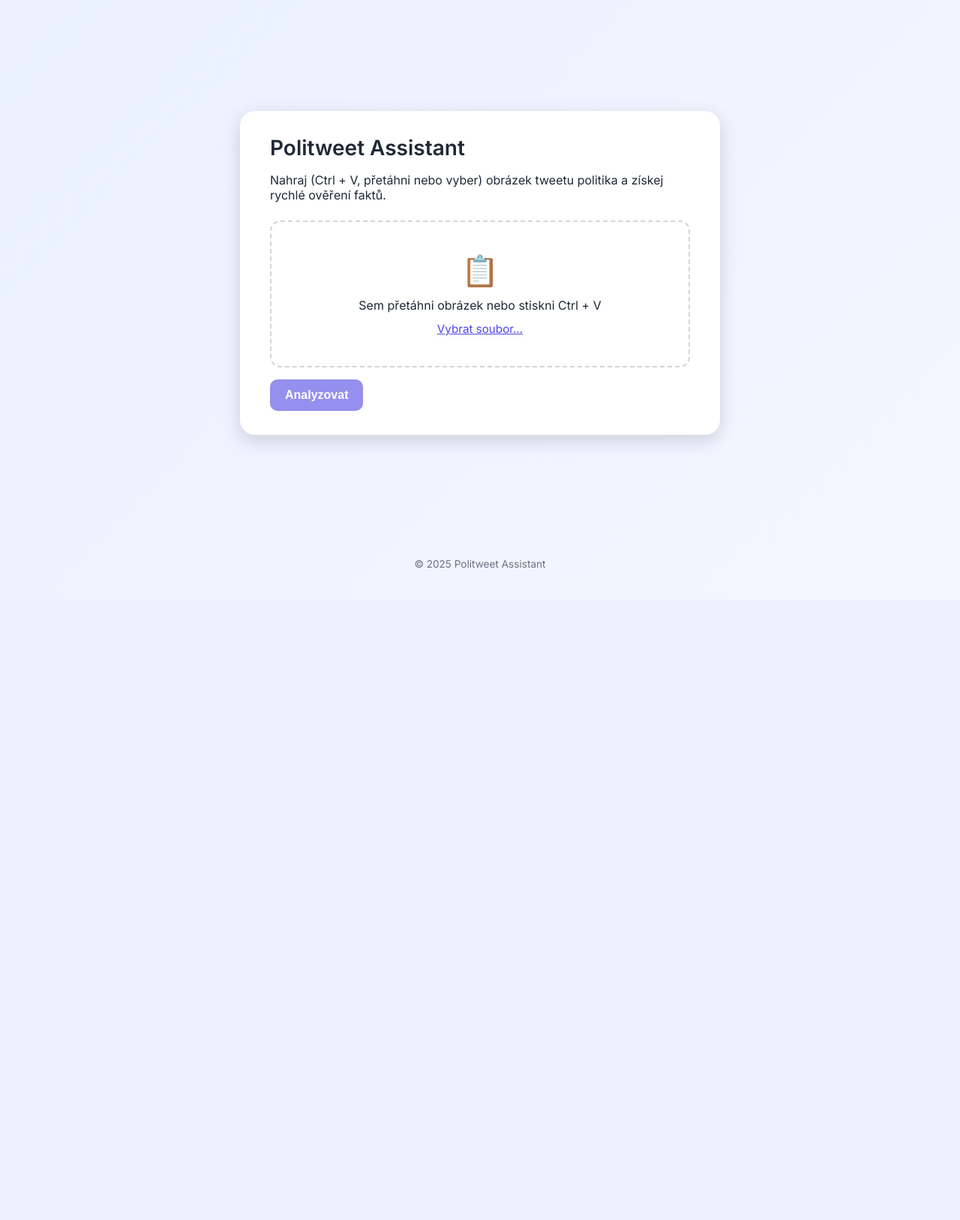
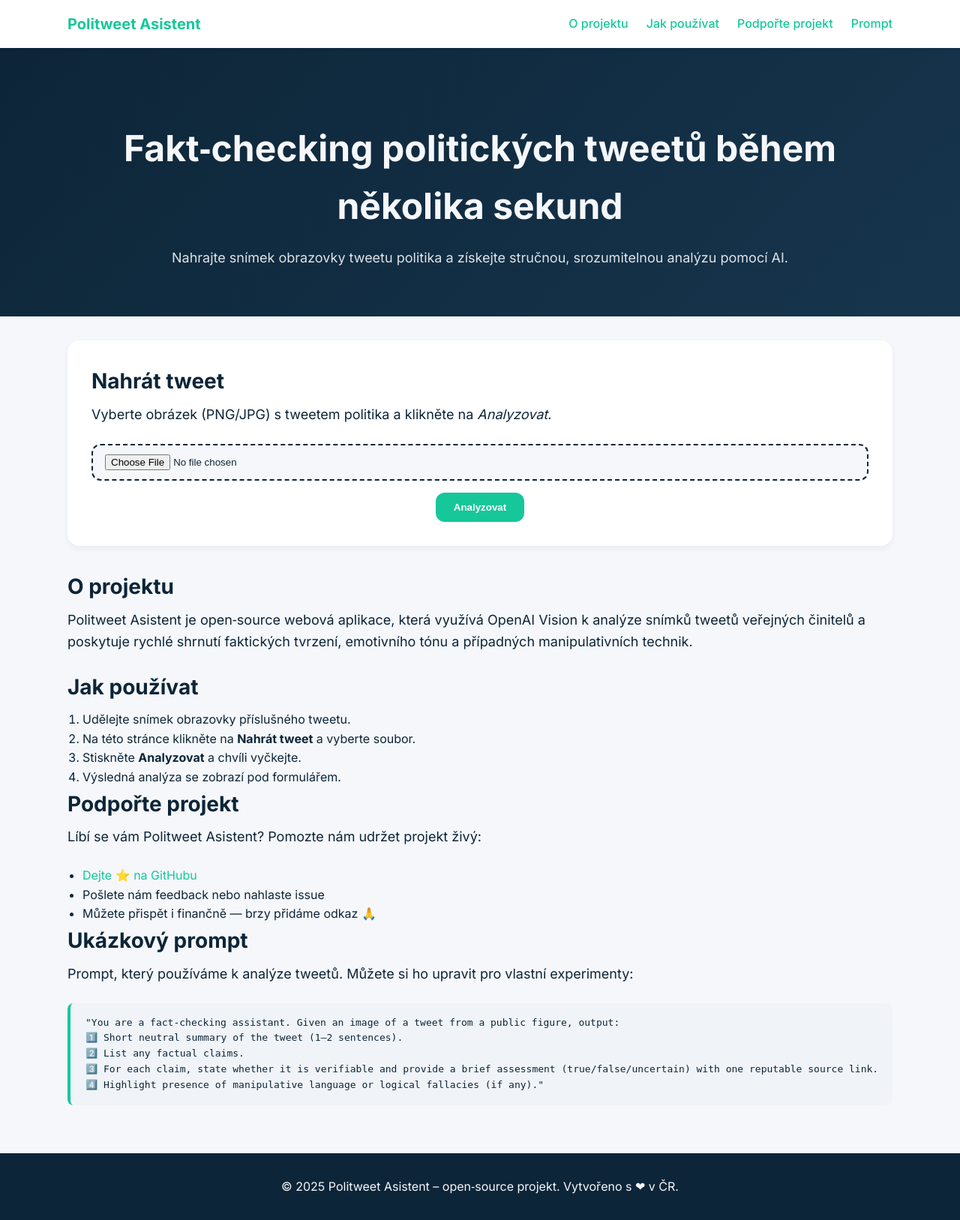
Before and after one commit to JiriMynar/politweet-assistant, a Flask app: page / in a window 1280 px wide. Shown: the whole page at 75% size. Before the commit the page ends 758 px from the top, so only its background shows below. Run offline with Flask 3, Linux system fonts and the light colour scheme.

Commit message:
Update index.html

```diff
--- a/templates/index.html
+++ b/templates/index.html
@@ -2,54 +2,196 @@
 <html lang="cs">
 <head>
   <meta charset="UTF-8" />
-  <title>Politweet Assistant</title>
+  <meta http-equiv="X-UA-Compatible" content="IE=edge" />
+  <meta name="viewport" content="width=device-width, initial-scale=1.0" />
+  <title>Politweet Asistent – Fact‑checking nástroj</title>
+  <!-- Google Fonts -->
+  <link rel="preconnect" href="https://fonts.googleapis.com">
+  <link rel="preconnect" href="https://fonts.gstatic.com" crossorigin>
+  <link href="https://fonts.googleapis.com/css2?family=Inter:wght@400;500;600;700&display=swap" rel="stylesheet">
+  <!-- Ikony – lucide (CDN) -->
+  <script src="https://unpkg.com/lucide@latest"></script>
+  <!-- Vlastní styly (lze oddělit do static/style.css) -->
+  <style>
+    /* ======= VZHLED "FACT‑CHECKER" ======= */
+    :root {
+      --dark: #0d2538;
+      --primary: #16c79a;
+      --light: #f5f7fa;
+      --card: #ffffff;
+    }
+    * { box-sizing: border-box; margin: 0; padding: 0; }
+    html { scroll-behavior: smooth; }
+    body {
+      font-family: "Inter", sans-serif;
+      color: var(--dark);
+      background: var(--light);
+      line-height: 1.6;
+    }
+    a { color: var(--primary); text-decoration: none; }
+    /* NAVBAR */
+    header {
+      background: var(--card);
+      box-shadow: 0 2px 4px rgba(0,0,0,.05);
+      position: sticky;
+      top: 0;
+      z-index: 1000;
+    }
+    .container { width: min(90%, 1100px); margin-inline: auto; }
+    nav { display: flex; align-items: center; justify-content: space-between; padding: 1rem 0; }
+    nav ul { display: flex; gap: 1.5rem; list-style: none; }
+    nav ul li a { font-weight: 500; }
+    /* HERO */
+    .hero {
+      display: grid;
+      place-items: center;
+      text-align: center;
+      padding: 6rem 0 4rem;
+      background: linear-gradient(135deg, var(--dark) 0%, #16354d 100%);
+      color: var(--light);
+    }
+    .hero h1 { font-size: clamp(2.2rem, 4vw, 3rem); margin-bottom: 1rem; }
+    .hero p { font-size: 1.125rem; opacity: 0.9; }
+    /* CARD */
+    .card {
+      background: var(--card);
+      border-radius: 1rem;
+      padding: 2rem;
+      box-shadow: 0 4px 8px rgba(0,0,0,.05);
+      margin-block: 2rem;
+    }
+    /* FORMS */
+    .file-input {
+      display: flex;
+      flex-direction: column;
+      gap: 1rem;
+      align-items: center;
+    }
+    input[type="file"] {
+      padding: .75rem 1rem;
+      border: 2px dashed var(--dark);
+      border-radius: .75rem;
+      width: 100%;
+      cursor: pointer;
+      background: var(--light);
+    }
+    button.upload {
+      background: var(--primary);
+      color: var(--card);
+      font-weight: 600;
+      padding: .75rem 1.5rem;
+      border: none;
+      border-radius: .75rem;
+      cursor: pointer;
+      transition: background .2s ease;
+    }
+    button.upload:hover { background: #13a884; }
+    /* SECTION TITLES */
+    section h2 { font-size: 1.75rem; margin-bottom: .5rem; }
+    section p.lead { font-size: 1.125rem; margin-bottom: 1.5rem; }
+    /* ANALÝZA */
+    .analysis {
+      white-space: pre-wrap;
+      background: #f0f4f8;
+      border-left: 4px solid var(--primary);
+      padding: 1rem 1.25rem;
+      border-radius: .5rem;
+    }
+    /* FOOTER */
+    footer {
+      margin-top: 4rem;
+      padding: 2rem 0;
+      background: var(--dark);
+      color: var(--light);
+      text-align: center;
+    }
+  </style>
+</head>
+<body>
+  <!-- Navigace -->
+  <header>
+    <div class="container">
+      <nav>
+        <a href="#" class="logo" style="font-weight:700;font-size:1.25rem">Politweet Asistent</a>
+        <ul>
+          <li><a href="#about">O projektu</a></li>
+          <li><a href="#how">Jak používat</a></li>
+          <li><a href="#support">Podpořte projekt</a></li>
+          <li><a href="#prompt">Prompt</a></li>
+        </ul>
+      </nav>
+    </div>
+  </header>
 
-  <link rel="stylesheet" href="{{ url_for('static', filename='style.css') }}" />
-  <link rel="preconnect" href="https://fonts.gstatic.com" />
-  <link href="https://fonts.googleapis.com/css2?family=Inter:wght@400;600&display=swap" rel="stylesheet" />
-  <meta name="viewport" content="width=device-width, initial-scale=1.0" />
-</head>
+  <!-- Hero sekce -->
+  <section class="hero">
+    <div class="container">
+      <h1>Fakt‑checking politických tweetů během několika sekund</h1>
+      <p>Nahrajte snímek obrazovky tweetu politika a získejte stručnou, srozumitelnou analýzu pomocí AI.</p>
+    </div>
+  </section>
 
-<body>
-  <main class="card">
-    <h1>Politweet Assistant</h1>
-    <p>Nahraj (Ctrl + V, přetáhni nebo vyber) obrázek tweetu politika a získej rychlé ověření faktů.</p>
+  <!-- Formulář / Analýza -->
+  <div class="container">
+    <section id="upload" class="card">
+      <h2>Nahrát tweet</h2>
+      <p class="lead">Vyberte obrázek (PNG/JPG) s tweetem politika a klikněte na <em>Analyzovat</em>.</p>
+      <form action="/" method="post" enctype="multipart/form-data" class="file-input">
+        <input type="file" name="image" accept="image/*" required>
+        <button type="submit" class="upload">Analyzovat</button>
+      </form>
+      {% if analysis %}
+        <div class="analysis" style="margin-top:2rem;">
+          {{ analysis }}
+        </div>
+      {% endif %}
+    </section>
 
-    <!-- DROP / PASTE ZÓNA -->
-    <div id="dropZone" tabindex="0">
-      <img id="preview" class="preview hidden" alt="Náhled obrázku" />
+    <section id="about">
+      <h2>O projektu</h2>
+      <p class="lead">Politweet Asistent je open‑source webová aplikace, která využívá OpenAI Vision k analýze snímků tweetů veřejných činitelů a poskytuje rychlé shrnutí faktických tvrzení, emotivního tónu a případných manipulativních technik.</p>
+    </section>
 
-      <div class="dz-content">
-        <span class="dz-icon">📋</span>
-        <span id="dzText">Sem přetáhni obrázek nebo stiskni Ctrl + V</span>
-        <span class="dz-pick">Vybrat soubor…</span>
-      </div>
+    <section id="how">
+      <h2>Jak používat</h2>
+      <ol style="margin-left:1.25rem;">
+        <li>Udělejte snímek obrazovky příslušného tweetu.</li>
+        <li>Na této stránce klikněte na <strong>Nahrát tweet</strong> a vyberte soubor.</li>
+        <li>Stiskněte <strong>Analyzovat</strong> a chvíli vyčkejte.</li>
+        <li>Výsledná analýza se zobrazí pod formulářem.</li>
+      </ol>
+    </section>
 
-      <input type="file" id="imageInput" name="image" accept="image/*" hidden />
-    </div>
+    <section id="support">
+      <h2>Podpořte projekt</h2>
+      <p class="lead">Líbí se vám Politweet Asistent? Pomozte nám udržet projekt živý:</p>
+      <ul style="margin-left:1.25rem;">
+        <li><a href="https://github.com/JiriMynar/politweet-assistant" target="_blank">Dejte ⭐ na GitHubu</a></li>
+        <li>Pošlete nám feedback nebo nahlaste issue</li>
+        <li>Můžete přispět i finančně — brzy přidáme odkaz 🙏</li>
+      </ul>
+    </section>
 
-    <button id="submitBtn" disabled>Analyzovat</button>
+    <section id="prompt">
+      <h2>Ukázkový prompt</h2>
+      <p class="lead">Prompt, který používáme k analýze tweetů. Můžete si ho upravit pro vlastní experimenty:</p>
+      <pre style="background:#f0f4f8;border-left:4px solid var(--primary);padding:1rem 1.25rem;border-radius:.5rem;overflow-x:auto;">
+"You are a fact‑checking assistant. Given an image of a tweet from a public figure, output:
+1️⃣ Short neutral summary of the tweet (1–2 sentences).
+2️⃣ List any factual claims.
+3️⃣ For each claim, state whether it is verifiable and provide a brief assessment (true/false/uncertain) with one reputable source link.
+4️⃣ Highlight presence of manipulative language or logical fallacies (if any)."</pre>
+    </section>
+  </div>
 
-    <div id="loader" class="hidden loader">
-      <div class="spinner"></div>
-      <span>Probíhá analýza…</span>
-    </div>
-
-    <section id="result" class="hidden result">
-      <h2>Výsledek</h2>
-      <table id="analysisTable"></table>
-
-      <div id="sourcesBox" class="hidden">
-        <h3>Zdroje</h3>
-        <ul id="sourcesList"></ul>
-      </div>
-    </section>
-  </main>
-
+  <!-- Footer -->
   <footer>
-    <p>© 2025 Politweet Assistant</p>
+    © 2025 Politweet Asistent – open‑source projekt. Vytvořeno s ❤ v ČR.
   </footer>
 
-  <script src="{{ url_for('static', filename='script.js') }}"></script>
+  <!-- Inicializace ikon -->
+  <script>
+    lucide.createIcons();
+  </script>
 </body>
 </html>
```
